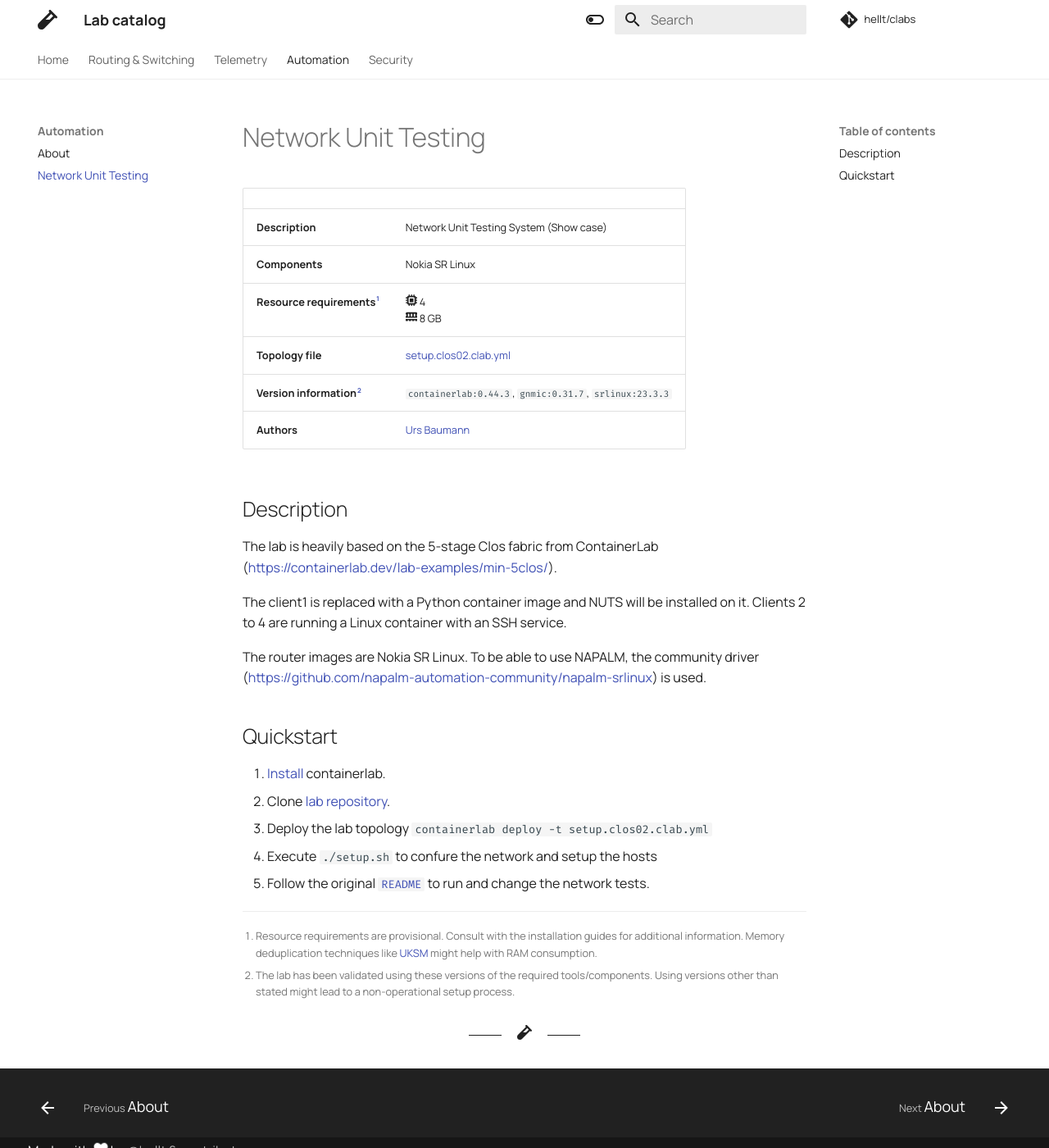
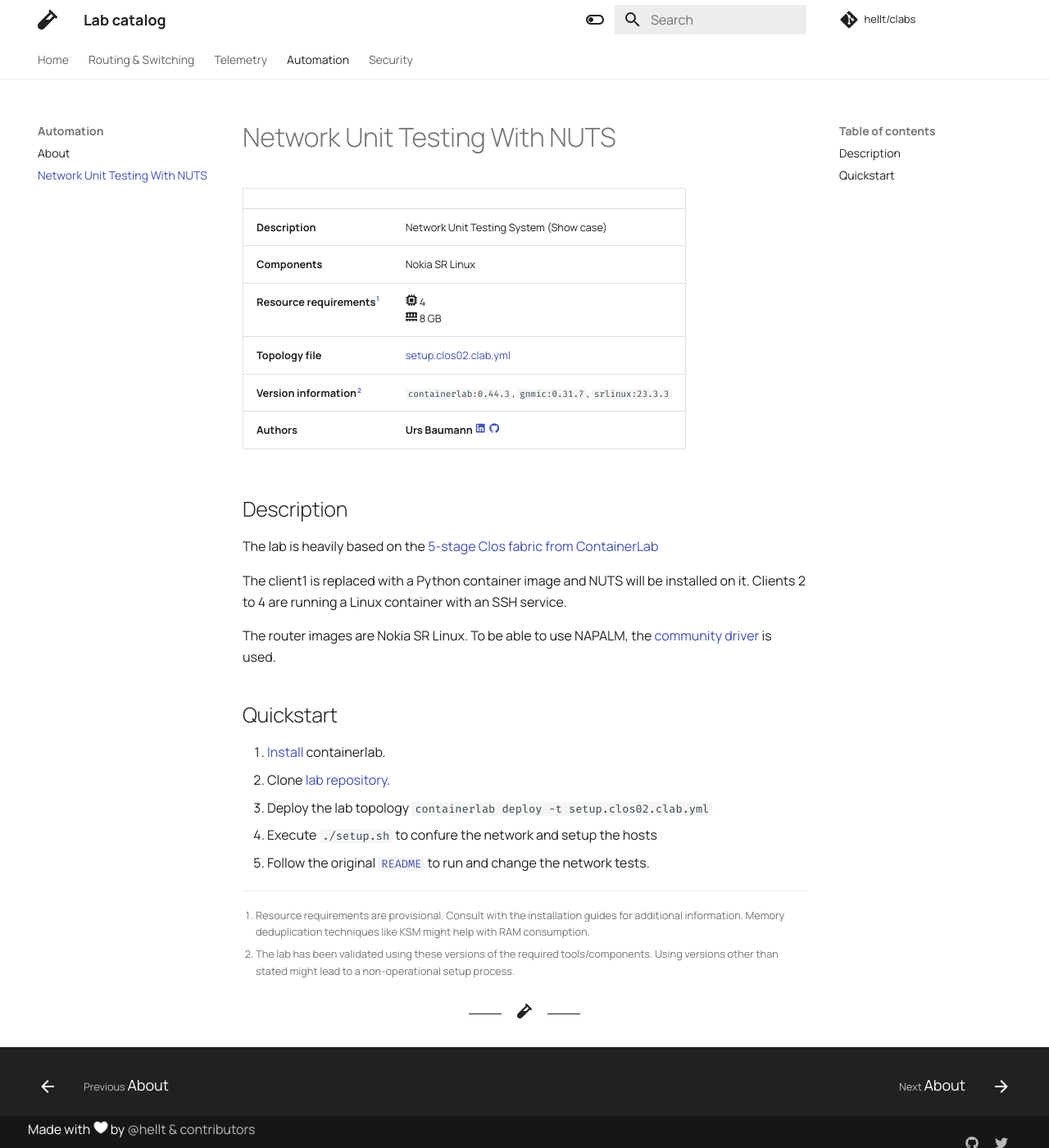
Before and after one commit to hellt/clabs, an MkDocs documentation site: the page built from docs/automation/nuts-network-testing.md, in a window 1280 px wide and 1400 px high. Shown: the whole window at 82% size. Built offline with MkDocs 1.6.1 and Material for MkDocs 9.7.7, drawn with Linux system fonts in a browser that asks for light colours; comment, search, counter and statistics services are not loaded; some of the changed lines change nothing that is shown.

Commit message:
slight cleanup

```diff
--- a/docs/automation/nuts-network-testing.md
+++ b/docs/automation/nuts-network-testing.md
@@ -5,15 +5,15 @@
 | **Resource requirements**[^1] | :fontawesome-solid-microchip: 4 <br/>:fontawesome-solid-memory: 8 GB                                                           |
 | **Topology file**             | [setup.clos02.clab.yml](https://github.com/network-unit-testing-system/nuts-containerlab-demo/blob/main/setup.clos02.clab.yml) |
 | **Version information**[^2]   | `containerlab:0.44.3`, `gnmic:0.31.7`, `srlinux:23.3.3`                                                                        |
-| **Authors**                   | [Urs Baumann](https://github.com/ubaumann)                                                                                     |
+| **Authors**                   | **Urs Baumann** [:material-linkedin:][urs-linkedin] [:material-github:][urs-github]                                            |
 
 ## Description
 
-The lab is heavily based on the 5-stage Clos fabric from ContainerLab (https://containerlab.dev/lab-examples/min-5clos/).
+The lab is heavily based on the [5-stage Clos fabric from ContainerLab](https://containerlab.dev/lab-examples/min-5clos)
 
 The client1 is replaced with a Python container image and NUTS will be installed on it. Clients 2 to 4 are running a Linux container with an SSH service.
 
-The router images are Nokia SR Linux. To be able to use NAPALM, the community driver (https://github.com/napalm-automation-community/napalm-srlinux) is used.
+The router images are Nokia SR Linux. To be able to use NAPALM, the [community driver](https://github.com/napalm-automation-community/napalm-srlinux) is used.
 
 ## Quickstart
 
@@ -23,5 +23,8 @@ The router images are Nokia SR Linux. To be able to use NAPALM, the community dr
 4. Execute `./setup.sh` to confure the network and setup the hosts
 5. Follow the original [`README`](https://github.com/network-unit-testing-system/nuts-containerlab-demo/blob/main/README.md) to run and change the network tests.
 
-[^1]: Resource requirements are provisional. Consult with the installation guides for additional information. Memory deduplication techniques like [UKSM](https://netdevops.me/2021/how-to-patch-ubuntu-2004-focal-fossa-with-uksm/) might help with RAM consumption.
+[^1]: Resource requirements are provisional. Consult with the installation guides for additional information. Memory deduplication techniques like KSM might help with RAM consumption.
 [^2]: The lab has been validated using these versions of the required tools/components. Using versions other than stated might lead to a non-operational setup process.
+
+[urs-linkedin]: https://www.linkedin.com/in/ubaumannch/
+[urs-github]: https://github.com/ubaumann
--- a/mkdocs.yml
+++ b/mkdocs.yml
@@ -13,7 +13,7 @@ nav:
       - Securing gNMI with TLS: security/gnmitls.md
   - Automation:
       - About: automation/automation.md
-      - Network Unit Testing: automation/nuts-network-testing.md
+      - Network Unit Testing With NUTS: automation/nuts-network-testing.md
   - Security:
       - About: security/security.md
       - Certificate management with CMPv2: security/cmpv2.md
```
